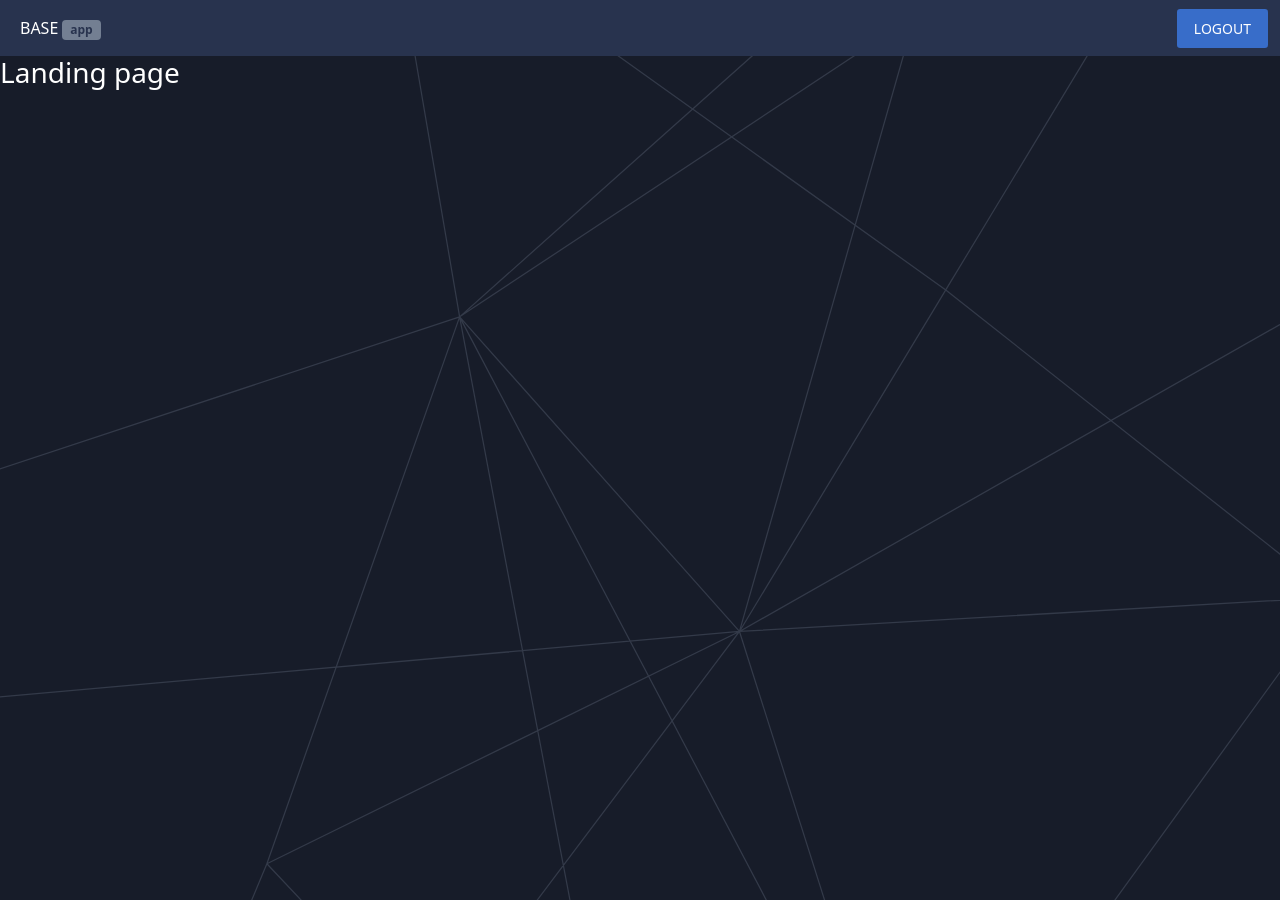
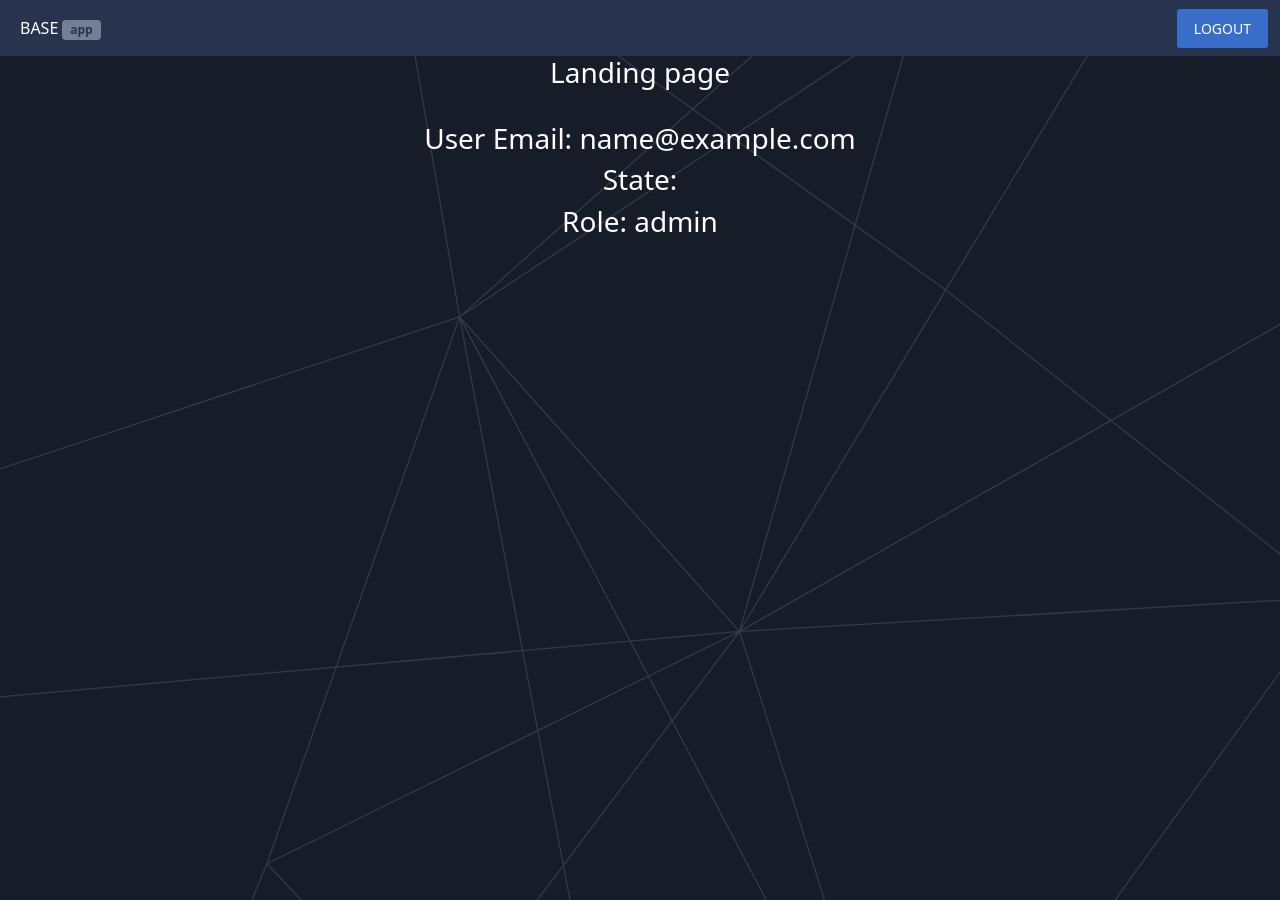
Before and after one commit to rubi022/react-app, a React (Create React App) app in the folder barong-api-user-auth-new/: page / in a window 1280 px wide. Built offline with nearby package versions, Linux system fonts and the light colour scheme; sample sign-in values are in the browser's storage.

Commit message:
feat: render logged in user details on landing page

```diff
--- a/barong-api-user-auth-new/src/components/LandingPage.js
+++ b/barong-api-user-auth-new/src/components/LandingPage.js
@@ -3,9 +3,16 @@ import { Navigate } from "react-router-dom";
 const LandingPage = ({ user }) => {
   //   const userDetails = JSON.parse(localStorage.getItem("user-info"));
   if (!user) return <Navigate to="/login" />;
+
+  console.log({ user });
+  const { email, state, role } = user;
   return (
-    <div className="landing-div">
+    <div className="landing-div" style={{ textAlign: "center" }}>
       <h3>Landing page</h3>
+      <br />
+      <h3>User Email: {email}</h3>
+      <h3>State: {state}</h3>
+      <h3>Role: {role}</h3>
     </div>
   );
 };
```
